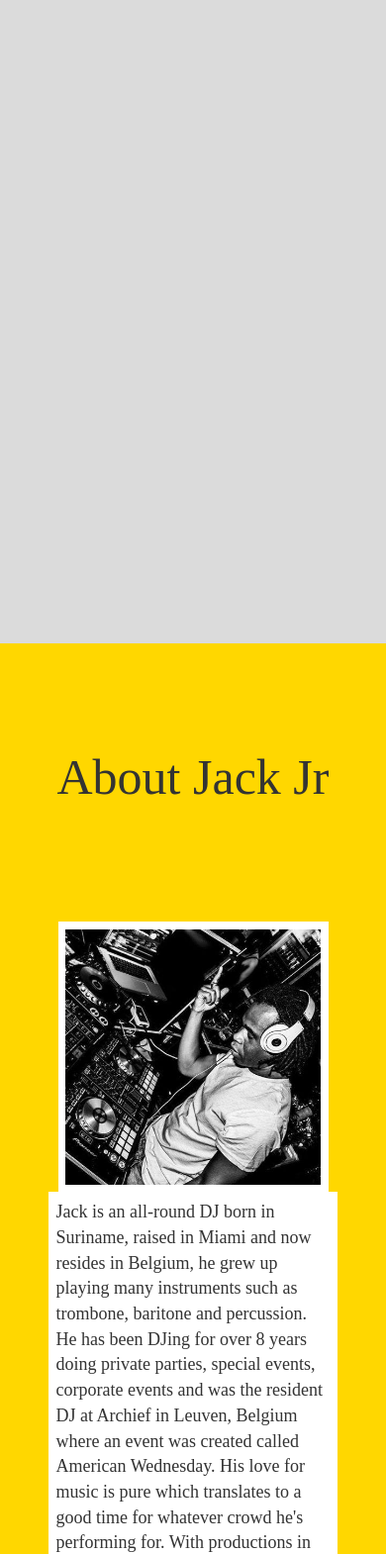
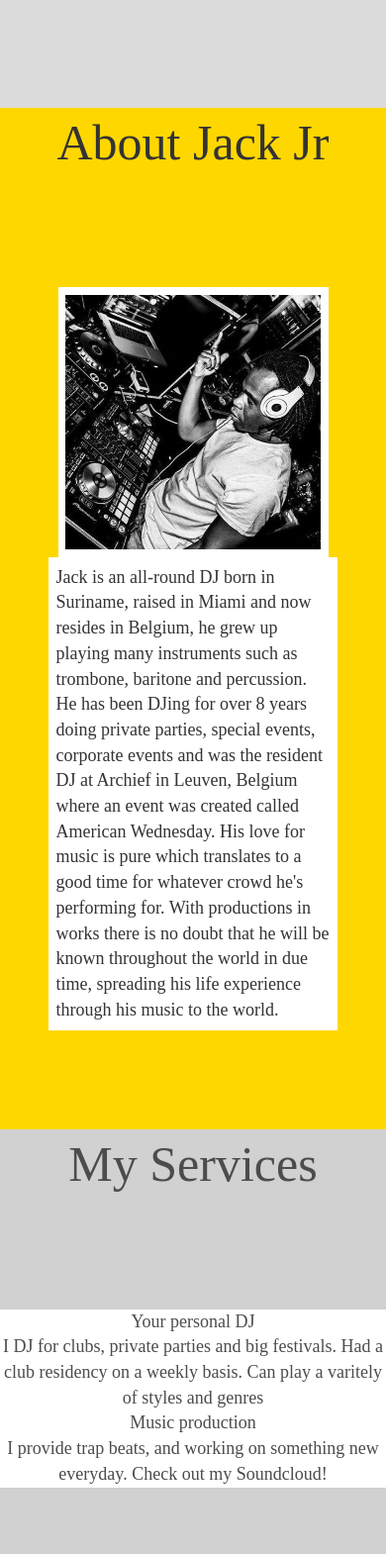
Before and after one commit to jackjrproductions/jackjrproductions.github.io, a plain HTML site: page index.html in a window 390 px wide. Shown: the part 430-2000 px from the top of the page at 99% size. Drawn offline with nearby package versions, Linux system fonts and the light colour scheme.

Commit message:
Made site more responsive

```diff
--- a/css/index.css
+++ b/css/index.css
@@ -7,7 +7,7 @@
 
 	font-family:'Ostrich Sans Medium';
 	font-size: 30px;
-	height:1080px;
+	padding-bottom: 100px;
 
 	 overflow: hidden;
 	background-color: #DBDBDB;
@@ -44,8 +44,8 @@
 .aboutme{
 	 font-family:'Ostrich Sans Black';
 	background-color: gold;
-	height:1080px;
-	padding-top:100px;
+	padding-bottom: 200px;
+
 	 overflow: hidden;
 
 
@@ -74,8 +74,8 @@
 
 	font-family:'Ostrich Sans Black';
 	background-color: #D1D1D1;
-	height:1080px;
-	padding-top:100px;
+
+	padding-bottom: 200px;
 	 overflow: hidden;
 	 color:#4C4C4C;
 
@@ -84,8 +84,8 @@
 .myworks{
 
 	background-color: #DBDBDB;
-	padding-bottom:25px;
-	height:1080px;
+	padding-bottom:100px;
+
 
 
 	}
```
